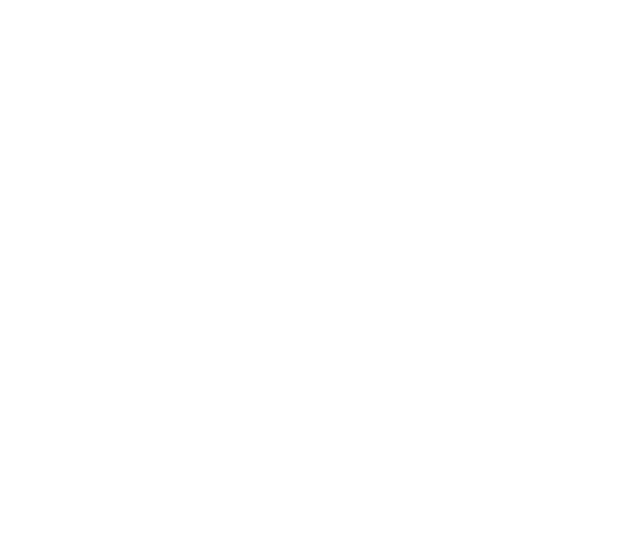
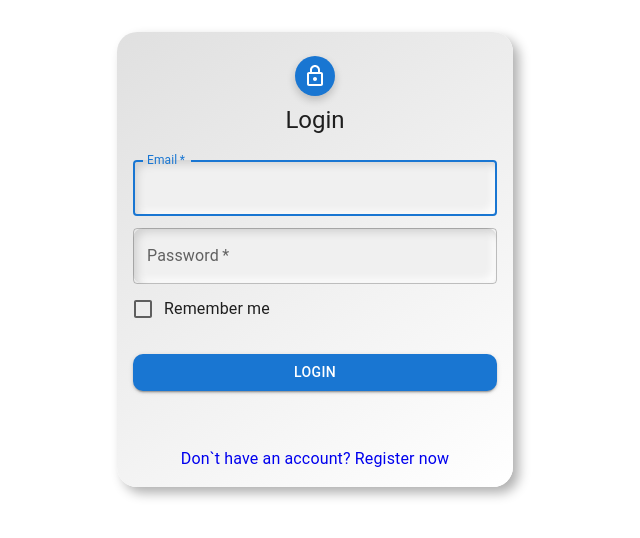
Before and after one commit to MishaAndrosuk/PD322TeamMMMreact, a React (Vite) app: page /log in a window 1280 px wide. Before the commit this address had no page. Shown: the top 538 px of the page, without its empty margins (325-965 px from the left). Built offline with nearby package versions, Linux system fonts and the light colour scheme.

Commit message:
all in en

```diff
--- a/src/App.jsx
+++ b/src/App.jsx
@@ -10,8 +10,8 @@
   return (
     <GoogleOAuthProvider clientId="47235399203-5dbvs4krmn7oao0p2fk1102dpam9vgsb.apps.googleusercontent.com">
       <Routes>
-        <Route path="/login" element={<Login />} />
-        <Route path="/register" element={<Register />} />
+        <Route path="/log" element={<Login />} />
+        <Route path="/reg" element={<Register />} />
         <Route path="/" element={<MainPage />} />
       </Routes>
     </GoogleOAuthProvider>
--- a/src/pages/authPage/login/Login.jsx
+++ b/src/pages/authPage/login/Login.jsx
@@ -156,7 +156,7 @@
                     )}
                     <FormControlLabel
                         control={<Checkbox value="remember" color="primary" />}
-                        label="Запам'ятати мене"
+                        label="Remember me"
                         sx={{ mb: 1 }}
                     />
                     <Button
@@ -166,7 +166,7 @@
                         color="primary"
                         sx={{ mt: 2, mb: 1, borderRadius: "10px" }}
                     >
-                        Увійти
+                        Login
                     </Button>
                     <Box sx={{ mb: 1 }}>
                         <GoogleLogin onSuccess={googleSuccessHandler} onError={googleErrorHandler} />
@@ -174,7 +174,7 @@
                     <Grid container justifyContent="center">
                         <Grid item>
                             <Link to="/register" style={{ textDecoration: 'none' }}>
-                                Ще не створили акаунт? Зареєструватися
+                                Don`t have an account? Register now
                             </Link>
                         </Grid>
                     </Grid>
--- a/src/pages/authPage/register/Register.jsx
+++ b/src/pages/authPage/register/Register.jsx
@@ -15,15 +15,12 @@
 import * as Yup from "yup";
 import { GoogleLogin } from "@react-oauth/google";
 import { useAction } from "../../../hooks/useAction";
-import { useTranslation } from "react-i18next";
 import { jwtDecode } from "jwt-decode";
 
 
 const Register = () => {
     const { signUp } = useAction();
     const navigate = useNavigate();
-
-    const { t, i18n } = useTranslation();
 
     const googleErrorHandler = () => {
         console.log("Google auth error");
@@ -228,7 +225,7 @@
                             },
                         }}
                     >
-                        {t("signup")}
+                        Register
                     </Button>
                     <Box sx={{ mb: 2 }}>
                         <GoogleLogin
@@ -241,7 +238,7 @@
                     <Grid container justifyContent="center" alignItems="center">
                         <Grid item>
                             <Link to="/login" style={{ textDecoration: "none" }}>
-                            Уже є акаунт? Увійти
+                                Already have an account? Login
                             </Link>
                         </Grid>
                     </Grid>
```
